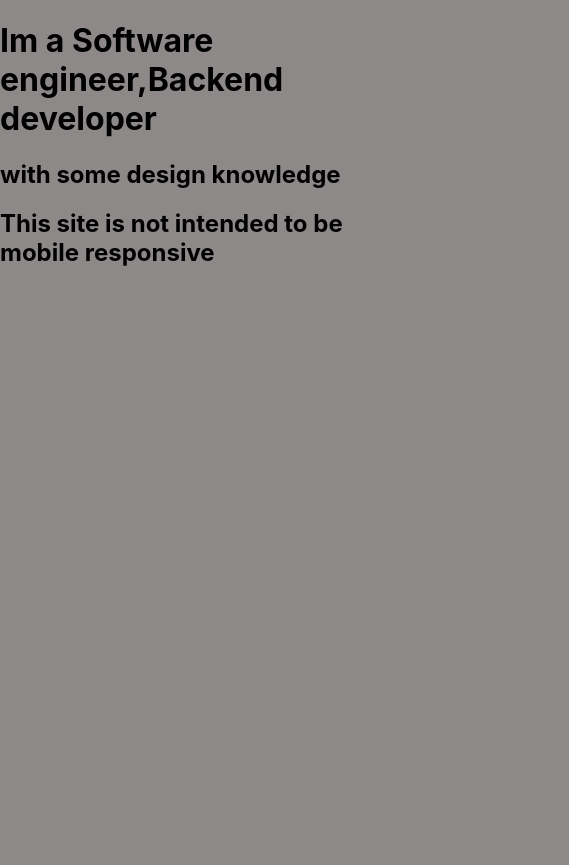
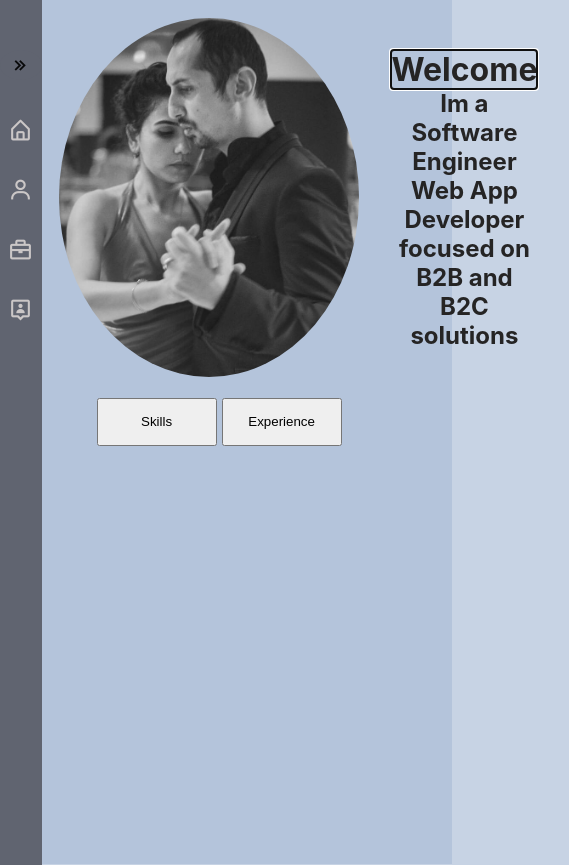
Before and after one commit to yaonur/portfolio, a Svelte app: page / in a window 390 px wide. Shown: the whole page, 569 px wide, since content can reach past the window. Built offline with nearby package versions, Linux system fonts and the light colour scheme.

Commit message:
portfolio

```diff
--- a/src/App.svelte
+++ b/src/App.svelte
@@ -9,7 +9,7 @@
 	import Contact from "./routes/Contact.svelte";
 	import Success from "./routes/Success.svelte";
 
-	let closed = false
+	let closed = true
 	let innerWidth
 
 	const toggle = () => {
@@ -17,7 +17,7 @@
 		closed = !closed
 
 	}
-	$:condition = innerWidth > 800;
+	$:condition = innerWidth > 300;
 
 </script>
 <svelte:window bind:innerWidth/>
--- a/src/app.css
+++ b/src/app.css
@@ -12,10 +12,11 @@
     -moz-osx-font-smoothing: grayscale;
     -webkit-text-size-adjust: 100%;
 
-    --body-color: #8d8989;
+    --body-color: #9a9898;
     --sidebar-color: #606470;
-    --primary-color: #a399c7;
-    --hover-primary-color: #a697c4;
+    --primary-color: rgba(172, 190, 215, 0.67);
+    --primary-text-color: #252424;
+    --hover-primary-color: #2c2736;
     --button-color: #a2a8d3;
     --text-color: #cbc7c7;
     --project-background: #1b2052;
@@ -27,7 +28,7 @@
 body {
     margin: 0;
     height: 100vh;
-    background: var(--body-color);
+    background: var(--primary-color);
     overflow: auto;
     /*scroll-behavior: smooth;*/
 }
--- a/src/lib/Sidebar.svelte
+++ b/src/lib/Sidebar.svelte
@@ -53,7 +53,7 @@
 	}
 
 	a:hover {
-		background: var(--primary-color);
+		background: var(--hover-primary-color);
 
 	}
 
--- a/src/routes/Contact.svelte
+++ b/src/routes/Contact.svelte
@@ -45,7 +45,7 @@
 	button {
 		padding: 1rem;
 		cursor: pointer;
-		background: var(--primary-color);
+		background: var(--hover-primary-color);
 		color: var(--body-color);
 		font-size: 24px;
 		font-weight: 1000;
@@ -55,13 +55,14 @@
 	}
 
 	button:hover {
-		background: var(--hover-primary-color);
+		transition: var(--tran);
+		background: var(--primary-text-color);
 	}
 	.radio-groups{
 		display: flex;
 		align-content: center;
 		align-items: center;
-		color:var(--text-color);
+		color:var(--primary-text-color);
 		font-weight: 800;
 	}
 </style>
--- a/src/routes/Home.svelte
+++ b/src/routes/Home.svelte
@@ -25,7 +25,7 @@
 	* {
 		margin: 0;
 		padding: 0;
-		color: var(--text-color);
+		color: var(--primary-text-color);
 	}
 
 	img {
```
